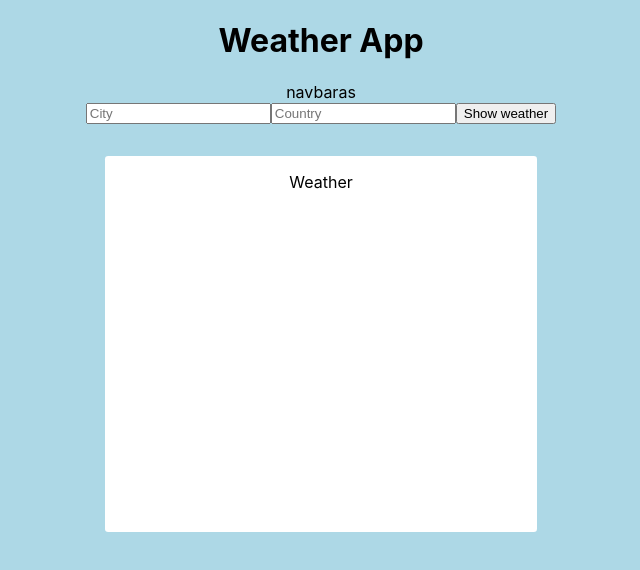
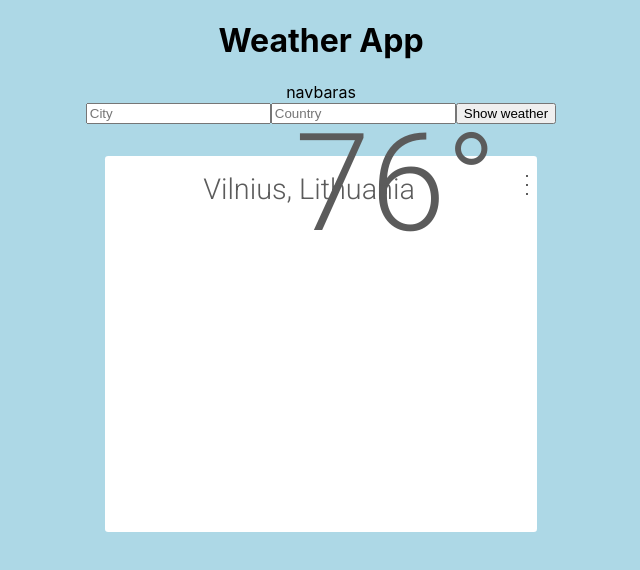
Before and after one commit to Adomas202/weatherApp, a React (Create React App) app: page / in a window 1280 px wide. Shown: the top 570 px of the page, without its empty margins (319-959 px from the left). Built offline with nearby package versions, Linux system fonts and the light colour scheme; no server answers.

Commit message:
Style added and weather api works

```diff
--- a/src/components/SearchForm.js
+++ b/src/components/SearchForm.js
@@ -3,9 +3,8 @@ import axios from 'axios';
 
 class searchForm extends Component {
     getWeather() {
-        let url = "http://api.openweathermap.org/data/2.5/weather?q=London&?units=metric&APPID={1d374b49fd74fc42b9e56daff44ae8fc}";
         axios
-            .get(url)
+            .get(`https://api.openweathermap.org/data/2.5/find?q=Vilnius&units=imperial&appid=f92c1f4990b0574d4a4e4d3dd556f388`)
             .then(response => {
                 console.log(response.data);
             })
@@ -19,7 +18,7 @@ class searchForm extends Component {
             <form>
                 <input type="text" name="city" placeholder="City"/>
                 <input type="text" name="country" placeholder="Country"/>
-                <button onClick={this.getWeather}>Show weather</button>
+                <button onClick={this.getWeather()}>Show weather</button>
             </form>
         )
     }
--- a/src/components/card.js
+++ b/src/components/card.js
@@ -2,9 +2,16 @@ import React from 'react';
 import './styles.scss';
 
 const Card = () => {
-    return(
+    return (
         <div className="card">
-            Weather
+            <span className="location">Vilnius, Lithuania</span>
+            <ul className="menu">
+                <li></li>
+                <li></li>
+                <li></li>
+            </ul>
+            {/*<br>*/}
+            <span className="temp">76&#176;</span>
         </div>
     )
 };
--- a/src/components/styles.scss
+++ b/src/components/styles.scss
@@ -8,3 +8,29 @@
   padding-left: 1em;
   padding-right:1em;
 }
+
+.location {
+  font-family: Roboto;
+  font-weight: 300;
+  font-size: 1.8em;
+  color:#5b5b5b;
+}
+
+.menu {
+  float: right;
+  font-family: Roboto;
+  font-size:.5em;
+  color:#5b5b5b;
+  margin-top:-.09em;
+  margin-right:-2em;
+  list-style:square;
+}
+
+.temp {
+  float:right;
+  font-family:Roboto;
+  font-weight: 300;
+  font-size: 8.5em;
+  margin-top:-.75em;
+  color:#5b5b5b;
+}
```
